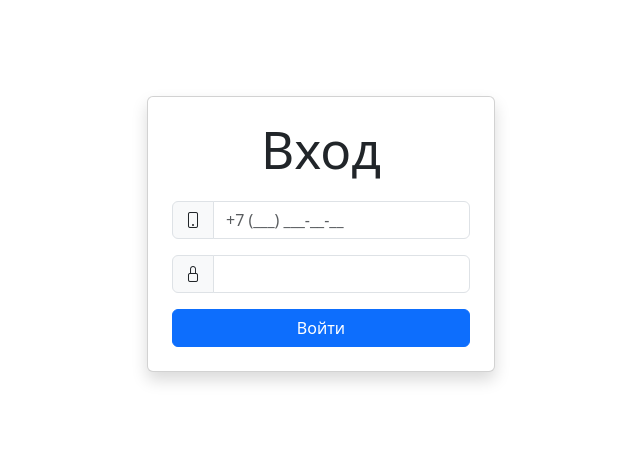
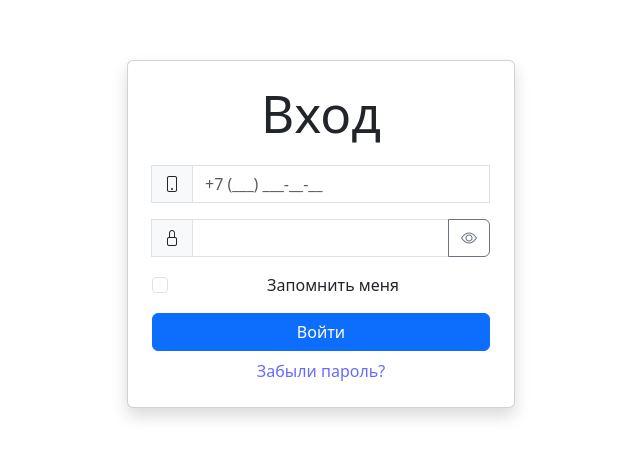
Before and after one commit to r0kko/fhmoscow-pulse, a Vue app in the folder client/: page /login in a window 1280 px wide. Shown: the part 214-672 px from the top of the page, without its empty margins (319-959 px from the left). Built offline with nearby package versions, Linux system fonts and the light colour scheme; no server answers; the HTML template or start-up script is replaced by a standard one.

Commit message:
feat(login): improve accessibility and options

```diff
--- a/client/src/views/Login.vue
+++ b/client/src/views/Login.vue
@@ -1,5 +1,5 @@
 <script setup>
-import { ref, watch } from 'vue'
+import { ref, computed } from 'vue'
 import { useRouter } from 'vue-router'
 import { apiFetch } from '../api.js'
 import { auth } from '../auth.js'
@@ -8,16 +8,12 @@ const router = useRouter()
 const phone = ref('')
 const phoneInput = ref('')
 const password = ref('')
+const showPassword = ref(false)
+const rememberMe = ref(false)
 const error = ref('')
 const loading = ref(false)
-
-watch(error, (val) => {
-  if (val) {
-    setTimeout(() => {
-      error.value = ''
-    }, 4000)
-  }
-})
+const phoneTouched = ref(false)
+const phoneValid = computed(() => phone.value.length === 11 && phone.value.startsWith('7'))
 
 function formatPhone(digits) {
   let out = '+7'
@@ -35,6 +31,7 @@ function onPhoneInput(e) {
   digits = digits.slice(0, 11)
   phone.value = digits
   phoneInput.value = formatPhone(digits)
+  phoneTouched.value = true
 }
 
 function onPhoneKeydown(e) {
@@ -42,6 +39,7 @@ function onPhoneKeydown(e) {
     e.preventDefault()
     phone.value = phone.value.slice(0, -1)
     phoneInput.value = formatPhone(phone.value)
+    phoneTouched.value = true
   }
 }
 
@@ -57,8 +55,11 @@ async function login() {
       method: 'POST',
       body: JSON.stringify({ phone: phone.value, password: password.value })
     })
-    localStorage.setItem('access_token', data.access_token)
-    localStorage.setItem('roles', JSON.stringify(data.roles || []))
+    const storage = rememberMe.value ? localStorage : sessionStorage
+    storage.setItem('access_token', data.access_token)
+    storage.setItem('roles', JSON.stringify(data.roles || []))
+    ;(rememberMe.value ? sessionStorage : localStorage).removeItem('access_token')
+    ;(rememberMe.value ? sessionStorage : localStorage).removeItem('roles')
     auth.user = data.user
     auth.roles = data.roles || []
     router.push('/')
@@ -79,25 +80,56 @@ async function login() {
       </transition>
       <form @submit.prevent="login">
         <div class="mb-3 input-group">
+          <label for="phoneInput" class="form-label visually-hidden">Телефон</label>
           <span class="input-group-text"><i class="bi bi-phone"></i></span>
           <input
+            id="phoneInput"
             v-model="phoneInput"
             @input="onPhoneInput"
             @keydown="onPhoneKeydown"
             type="tel"
-            class="form-control"
+            :class="['form-control', { 'is-invalid': phoneTouched && !phoneValid }]"
             placeholder="+7 (___) ___-__-__"
             required
+            :aria-invalid="phoneTouched && !phoneValid"
           />
+          <div class="invalid-feedback">Введите корректный номер</div>
         </div>
         <div class="mb-3 input-group">
+          <label for="password" class="form-label visually-hidden">Пароль</label>
           <span class="input-group-text"><i class="bi bi-lock"></i></span>
-          <input v-model="password" type="password" class="form-control" required />
+          <input
+            id="password"
+            v-model="password"
+            :type="showPassword ? 'text' : 'password'"
+            class="form-control"
+            required
+          />
+          <button
+            type="button"
+            class="btn btn-outline-secondary"
+            @click="showPassword = !showPassword"
+            :aria-label="showPassword ? 'Скрыть пароль' : 'Показать пароль'"
+          >
+            <i :class="showPassword ? 'bi bi-eye-slash' : 'bi bi-eye'"></i>
+          </button>
+        </div>
+        <div class="form-check mb-3">
+          <input
+            class="form-check-input"
+            type="checkbox"
+            id="rememberMe"
+            v-model="rememberMe"
+          />
+          <label class="form-check-label" for="rememberMe">Запомнить меня</label>
         </div>
         <button type="submit" class="btn btn-primary w-100" :disabled="loading">
           <span v-if="loading" class="spinner-border spinner-border-sm me-2"></span>
           Войти
         </button>
+        <div class="text-center mt-2">
+          <router-link to="/forgot-password">Забыли пароль?</router-link>
+        </div>
       </form>
     </div>
   </div>
```
